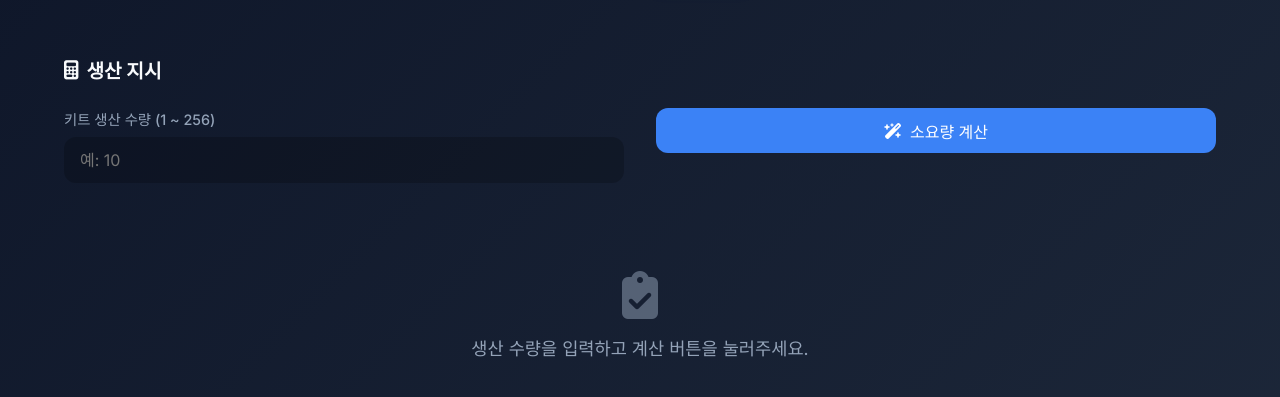
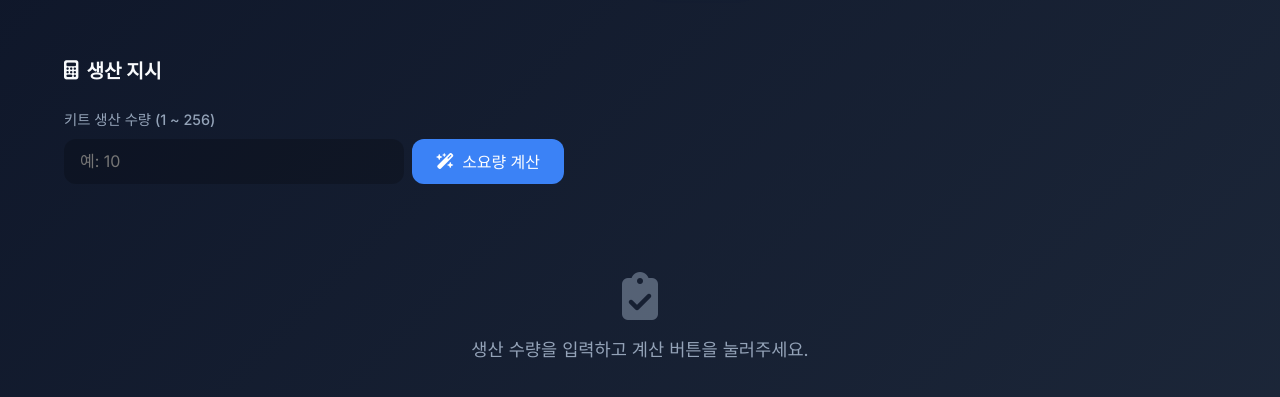
Before and after one commit to cjdeok/MES, a Flask app: page /production in a window 1280 px wide. Shown: the part 52-449 px from the top of the page. Run offline with Flask 3, Linux system fonts and the light colour scheme.

Commit message:
UI: Optimize production layout and right-align expiration date

```diff
--- a/web/static/js/production.js
+++ b/web/static/js/production.js
@@ -110,8 +110,8 @@ document.addEventListener('DOMContentLoaded', () => {
                     lotHtml += `
                         <li class="alloc-item">
                             <span class="lot-badge">${lot.lot_no}</span>
-                            <span class="date-badge"><i class="fa-regular fa-calendar-days"></i> ${lot.expire_date}</span>
-                            <span class="qty-badge" style="margin-left: auto; font-weight: 700; color: #fff;">${lot.allocated_qty.toLocaleString()}</span>
+                            <span class="date-badge" style="margin-left: auto;"><i class="fa-regular fa-calendar-days"></i> ${lot.expire_date}</span>
+                            <span class="qty-badge" style="font-weight: 700; color: #fff; min-width: 60px; text-align: right;">${lot.allocated_qty.toLocaleString()}</span>
                         </li>
                     `;
                 });
--- a/web/templates/production.html
+++ b/web/templates/production.html
@@ -64,6 +64,34 @@
         .action-btn:hover {
             background: #2563eb;
             transform: translateY(-1px);
+        }
+
+        /* Input with Button Group */
+        .input-group-container {
+            display: flex;
+            flex-direction: column;
+            gap: 0.6rem;
+            max-width: 500px;
+        }
+
+        .input-group-container label {
+            font-size: 0.9rem;
+            color: var(--text-muted);
+            font-weight: 500;
+        }
+
+        .input-with-button {
+            display: flex;
+            gap: 0.5rem;
+        }
+
+        .input-with-button #kit-qty-input {
+            flex: 1;
+        }
+
+        .input-with-button .action-btn {
+            white-space: nowrap;
+            padding: 0 1.5rem;
         }
 
         .alloc-list {
@@ -173,13 +201,11 @@
             <!-- Control Panel -->
             <section class="control-panel glass-panel">
                 <h2><i class="fa-solid fa-calculator"></i> 생산 지시</h2>
-                <div class="filter-group" style="grid-template-columns: 2fr 1fr;">
-                    <div class="input-wrapper">
-                        <label for="kit-qty-input">키트 생산 수량 (1 ~ 256)</label>
+                <div class="input-group-container">
+                    <label for="kit-qty-input">키트 생산 수량 (1 ~ 256)</label>
+                    <div class="input-with-button">
                         <input type="number" id="kit-qty-input" min="1" max="256" placeholder="예: 10">
-                    </div>
-                    <div class="input-wrapper" style="display: flex; align-items: flex-end;">
-                        <button id="calc-btn" class="action-btn" style="height: 45px; width: 100%;">
+                        <button id="calc-btn" class="action-btn">
                             <i class="fa-solid fa-wand-magic-sparkles"></i> 소요량 계산
                         </button>
                     </div>
```
